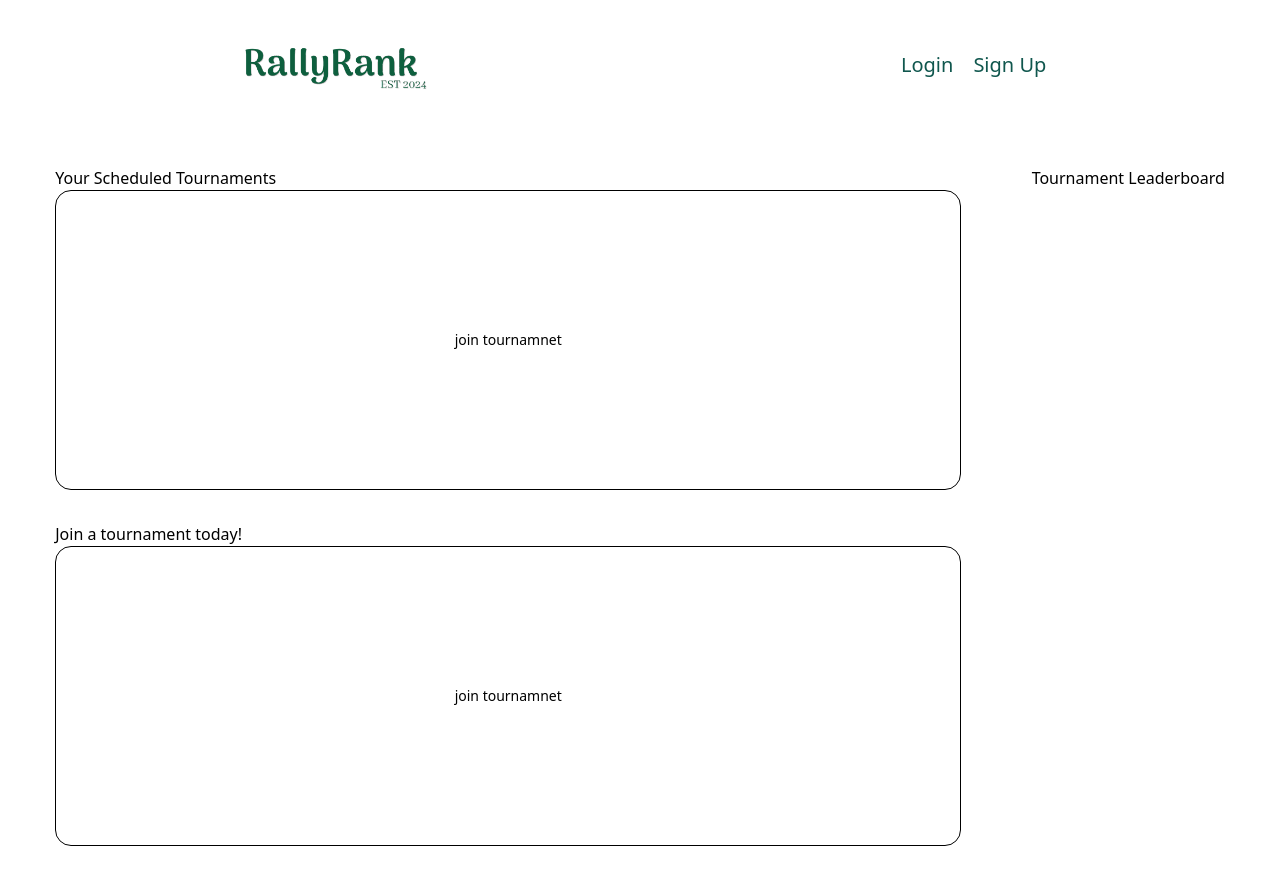
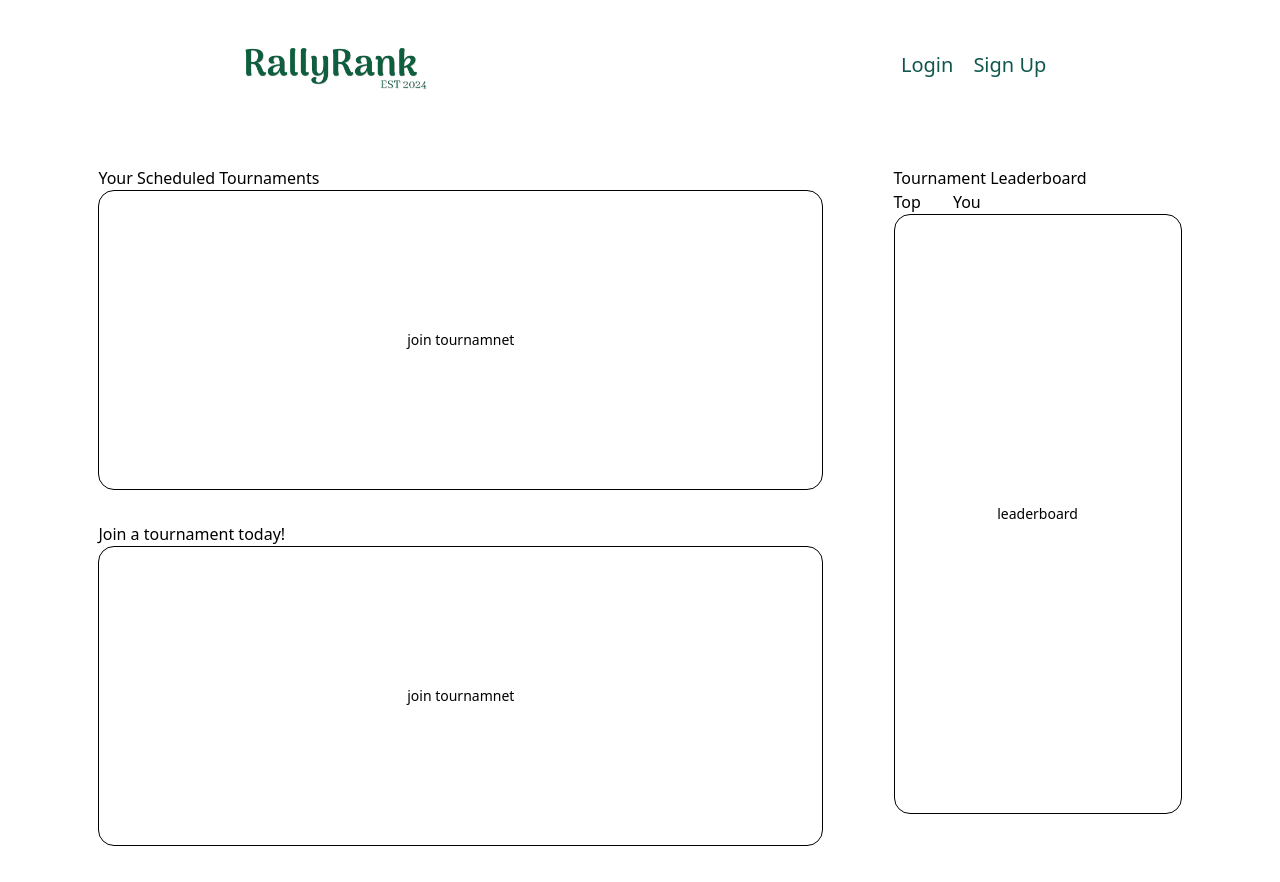
Before and after one commit to zylooooo/CS203, a React (Vite) app in the folder rally-rank-app/: page / in a window 1280 px wide. Built offline with nearby package versions, Linux system fonts and the light colour scheme.

Commit message:
Edited leaderboard

```diff
--- a/rally-rank-app/src/index.css
+++ b/rally-rank-app/src/index.css
@@ -39,4 +39,8 @@
     .min-height-300px{
         min-height: 300px;
     }
+
+    .min-height-600px {
+        min-height: 600px;
+    }
 }
--- a/rally-rank-app/src/pages/Home.jsx
+++ b/rally-rank-app/src/pages/Home.jsx
@@ -1,7 +1,7 @@
 function Home() {
   return (
-    <div className="home-container flex w-full p-9 gap-8 justify-around">
-      <div className="row-container flex flex-col w-9/12 gap-8">
+    <div className="home-container flex w-full p-9 gap-2 justify-evenly">
+      <div className="row-container flex flex-col w-3/5 gap-8">
         <div>
           <h2 className="A">Your Scheduled Tournaments</h2>
           <button className="join-button px-4 py-2 border border-gray-300 text-sm whitespace-nowrap w-full min-height-300px">
@@ -16,8 +16,15 @@ function Home() {
           </button>
         </div>
       </div>
-      <div className="column-container">
+      <div className="column-container gap-5">
         <h2 className="A">Tournament Leaderboard</h2>
+        <div className="switch-ranking flex gap-8">
+          <button>Top</button>
+          <button>You</button>
+        </div>
+        <button className="join-button px-4 py-2 border border-gray-300 text-sm whitespace-nowrap w-full min-height-600px min-w-72">
+          leaderboard
+        </button>
       </div>
     </div>
   );
```
